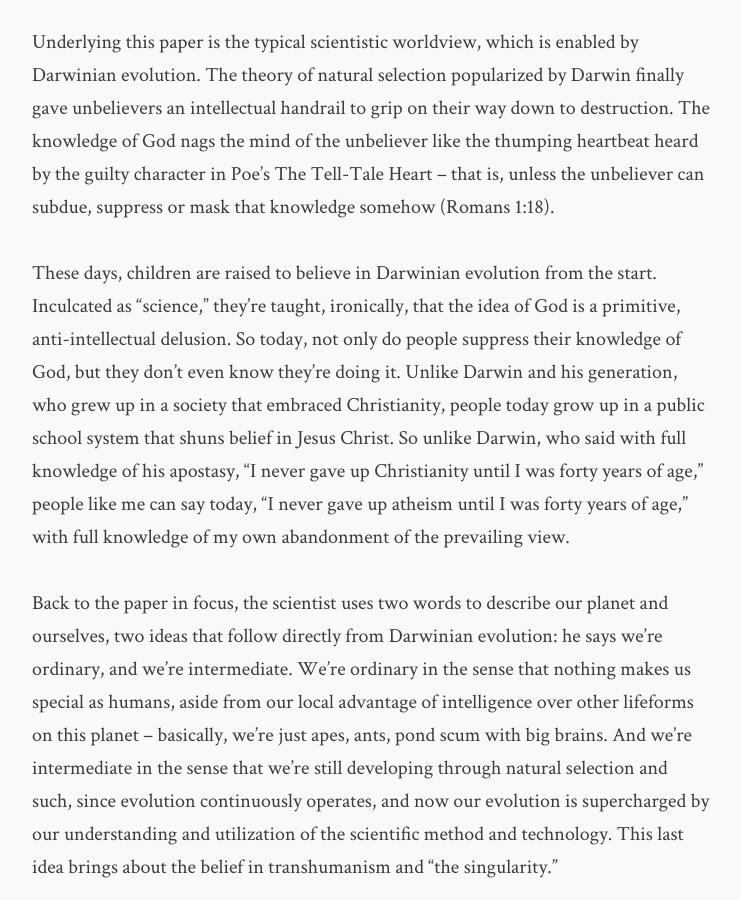
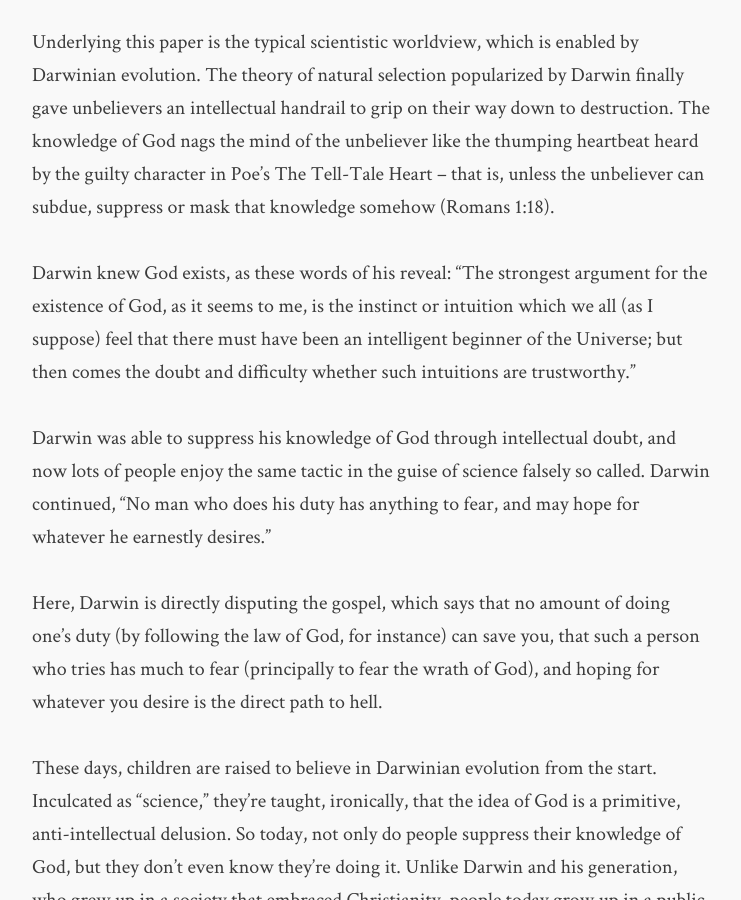
Before and after one commit to flashlightministries/oilforlight, a Jekyll site: the page built from _posts/2017-12-31-founded-upon-a-rock.md, in a window 1280 px wide and 900 px high, scrolled down 1735 px. Shown: the whole window, without its empty margins (268-1009 px from the left). Built offline with Jekyll 4.4.1, drawn with Linux system fonts in a browser that asks for light colours; nearby versions of some CDN libraries.

Commit message:
Update 2017-12-31-founded-upon-a-rock.md

```diff
--- a/_posts/2017-12-31-founded-upon-a-rock.md
+++ b/_posts/2017-12-31-founded-upon-a-rock.md
@@ -24,6 +24,12 @@ Never mind all that silliness. I find this paper interesting for one reason only
 
 Underlying this paper is the typical scientistic worldview, which is enabled by Darwinian evolution. The theory of natural selection popularized by Darwin finally gave unbelievers an intellectual handrail to grip on their way down to destruction. The knowledge of God nags the mind of the unbeliever like the thumping heartbeat heard by the guilty character in Poe's The Tell-Tale Heart -- that is, unless the unbeliever can subdue, suppress or mask that knowledge somehow (Romans 1:18).
 
+Darwin knew God exists, as these words of his reveal: "The strongest argument for the existence of God, as it seems to me, is the instinct or intuition which we all (as I suppose) feel that there must have been an intelligent beginner of the Universe; but then comes the doubt and difficulty whether such intuitions are trustworthy."
+
+Darwin was able to suppress his knowledge of God through intellectual doubt, and now lots of people enjoy the same tactic in the guise of science falsely so called. Darwin continued, "No man who does his duty has anything to fear, and may hope for whatever he earnestly desires."
+
+Here, Darwin is directly disputing the gospel, which says that no amount of doing one's duty (by following the law of God, for instance) can save you, that such a person who tries has much to fear (principally to fear the wrath of God), and hoping for whatever you desire is the direct path to hell.
+
 These days, children are raised to believe in Darwinian evolution from the start. Inculcated as "science," they're taught, ironically, that the idea of God is a primitive, anti-intellectual delusion. So today, not only do people suppress their knowledge of God, but they don't even know they're doing it. Unlike Darwin and his generation, who grew up in a society that embraced Christianity, people today grow up in a public school system that shuns belief in Jesus Christ. So unlike Darwin, who said with full knowledge of his apostasy, "I never gave up Christianity until I was forty years of age," people like me can say today, "I never gave up atheism until I was forty years of age," with full knowledge of my own abandonment of the prevailing view.
 
 Back to the paper in focus, the scientist uses two words to describe our planet and ourselves, two ideas that follow directly from Darwinian evolution: he says we're ordinary, and we're intermediate. We're ordinary in the sense that nothing makes us special as humans, aside from our local advantage of intelligence over other lifeforms on this planet -- basically, we're just apes, ants, pond scum with big brains. And we're intermediate in the sense that we're still developing through natural selection and such, since evolution continuously operates, and now our evolution is supercharged by our understanding and utilization of the scientific method and technology. This last idea brings about the belief in transhumanism and "the singularity."
```
